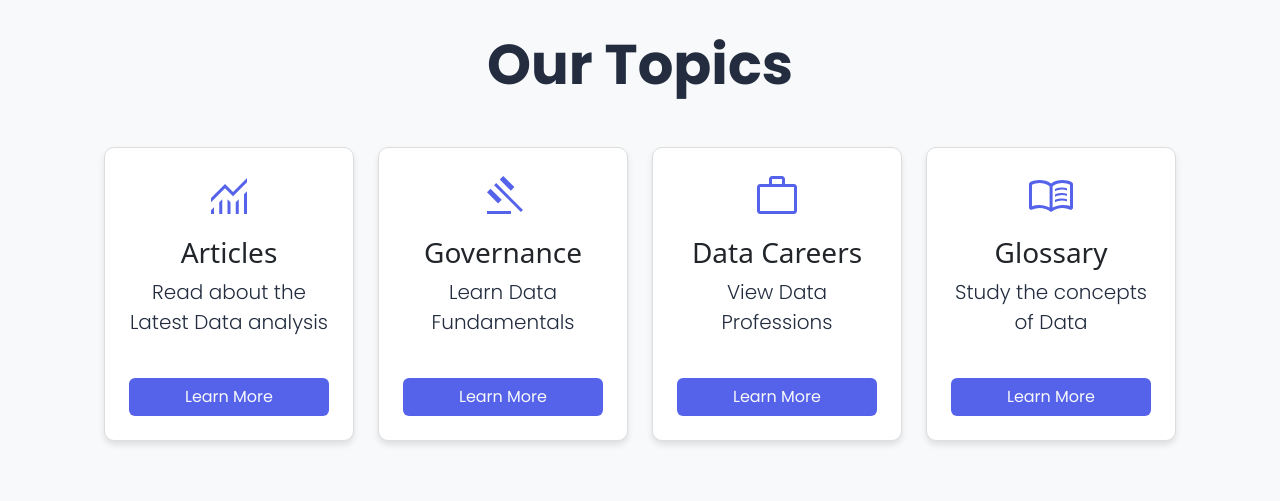
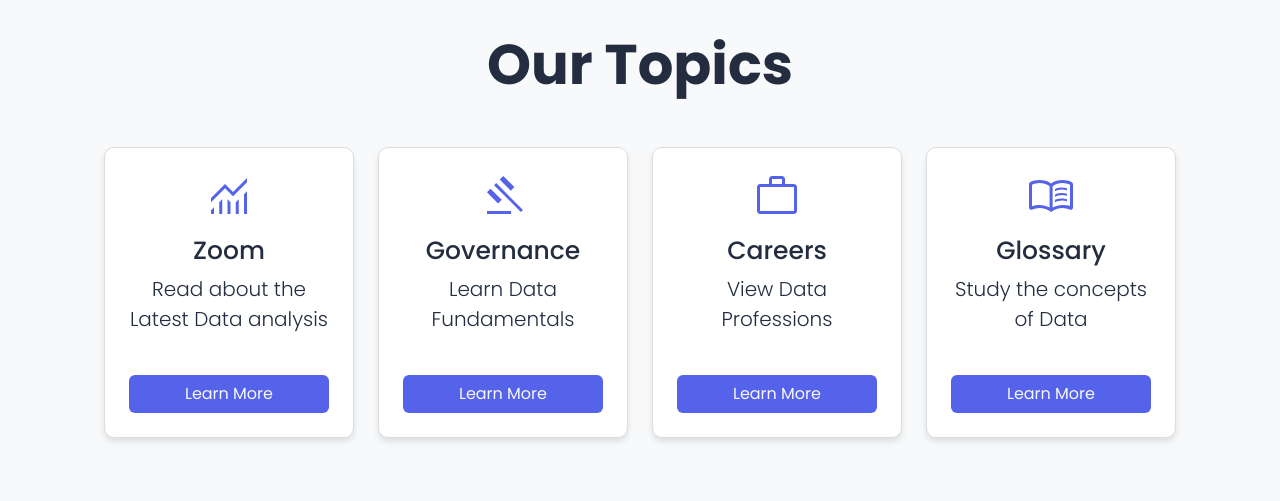
Before and after one commit to flohms18/DataForge, a Django app: page /datapro/ in a window 1280 px wide. Shown: the part 911-1412 px from the top of the page. After the commit the page ends 1353 px from the top, so only its background shows below. Run offline with Django 5.2, Linux system fonts and the light colour scheme; some libraries are stand-ins or nearby versions.

Commit message:
Minor Adjustements

```diff
--- a/datapro/static/css/main.css
+++ b/datapro/static/css/main.css
@@ -104,10 +104,18 @@ body {
     background-color: #5562ea;
 }
 
-.CardTitle {
+.TitleCard {
     font-family: 'Poppins',sans-serif;
     color: #232d3f;
+    font-size: 25px;
 }
+
+.CardTitle {
+    color: #232d3f;
+    font-family: 'Poppins',sans-serif;
+
+}
+
 
 .subtext-card {
     font-family: 'Poppins',sans-serif;
--- a/datapro/templates/datapro/index.html
+++ b/datapro/templates/datapro/index.html
@@ -44,7 +44,8 @@
 
 
 
-    <section class="cards-section d-flex flex-column align-items-center justify-content-center text-center mt-0 pt-0">        <h2 class="section-title display-4 fw-bold mb-5 CardTitle">Our Topics</h2>
+    <section class="cards-section d-flex flex-column align-items-center justify-content-center text-center mt-0 pt-0">
+        <h2 class="section-title display-4 fw-bold mb-5 CardTitle">Our Topics</h2>
         <div class="cards-container d-flex flex-wrap justify-content-center gap-4">
             <div class="card p-4 text-center">
                 <div class="d-flex justify-content-center">
@@ -52,7 +53,7 @@
                         <path d="M120-120v-76l60-60v136h-60Zm165 0v-236l60-60v296h-60Zm165 0v-296l60 61v235h-60Zm165 0v-235l60-60v295h-60Zm165 0v-396l60-60v456h-60ZM120-356v-85l280-278 160 160 280-281v85L560-474 400-634 120-356Z"/>
                     </svg>
                 </div>
-                <h3 class="mt-3">Articles</h3>
+                <h3 class="mt-3 TitleCard">Zoom</h3>
                 <p class="lead subtext-card">Read about the Latest Data analysis</p>
                 <button class="btn">Learn More</button>
             </div>
@@ -63,7 +64,7 @@
                         <path d="M160-120v-60h480v60H160Zm222-212L160-554l70-72 224 222-72 72Zm254-254L414-810l72-70 222 222-72 72Zm202 426L302-696l42-42 536 536-42 42Z"/>
                     </svg>
                 </div>
-                <h3 class="mt-3">Governance</h3>
+                <h3 class="mt-3 TitleCard">Governance</h3>
                 <p class="lead subtext-card">Learn Data Fundamentals </p>
                 <button class="btn">Learn More</button>
 
@@ -75,7 +76,7 @@
                         <path d="M140-120q-24 0-42-18t-18-42v-480q0-24 18-42t42-18h180v-100q0-24 18-42t42-18h200q24 0 42 18t18 42v100h180q24 0 42 18t18 42v480q0 24-18 42t-42 18H140Zm0-60h680v-480H140v480Zm240-540h200v-100H380v100ZM140-180v-480 480Z"/>
                     </svg>
                 </div>
-                <h3 class="mt-3">Data Careers</h3>
+                <h3 class="mt-3 TitleCard">Careers</h3>
                 <p class="lead subtext-card">View Data Professions</p>
                 <button class="btn">Learn More</button>
 
@@ -87,7 +88,7 @@
                         <path d="M560-574v-48q33-14 67.5-21t72.5-7q26 0 51 4t49 10v44q-24-9-48.5-13.5T700-610q-38 0-73 9.5T560-574Zm0 220v-49q33-13.5 67.5-20.25T700-430q26 0 51 4t49 10v44q-24-9-48.5-13.5T700-390q-38 0-73 9t-67 27Zm0-110v-48q33-14 67.5-21t72.5-7q26 0 51 4t49 10v44q-24-9-48.5-13.5T700-500q-38 0-73 9.5T560-464ZM248-300q53.57 0 104.28 12.5Q403-275 452-250v-427q-45-30-97.62-46.5Q301.76-740 248-740q-38 0-74.5 9.5T100-707v434q31-14 70.5-20.5T248-300Zm264 50q50-25 98-37.5T712-300q38 0 78.5 6t69.5 16v-429q-34-17-71.82-25-37.82-8-76.18-8-54 0-104.5 16.5T512-677v427Zm-30 90q-51-38-111-58.5T248-239q-36.54 0-71.77 9T106-208q-23.1 11-44.55-3Q40-225 40-251v-463q0-15 7-27.5T68-761q42-20 87.39-29.5 45.4-9.5 92.61-9.5 63 0 122.5 17T482-731q51-35 109.5-52T712-800q46.87 0 91.93 9.5Q849-781 891-761q14 7 21.5 19.5T920-714v463q0 27.89-22.5 42.45Q875-194 853-208q-34-14-69.23-22.5Q748.54-239 712-239q-63 0-121 21t-109 58ZM276-489Z"/>
                     </svg>
                 </div>
-                <h3 class="mt-3">Glossary</h3>
+                <h3 class="mt-3 TitleCard">Glossary</h3>
                 <p class="lead subtext-card">Study the concepts of Data</p>
                 <button class="btn">Learn More</button>
             </div>
```
